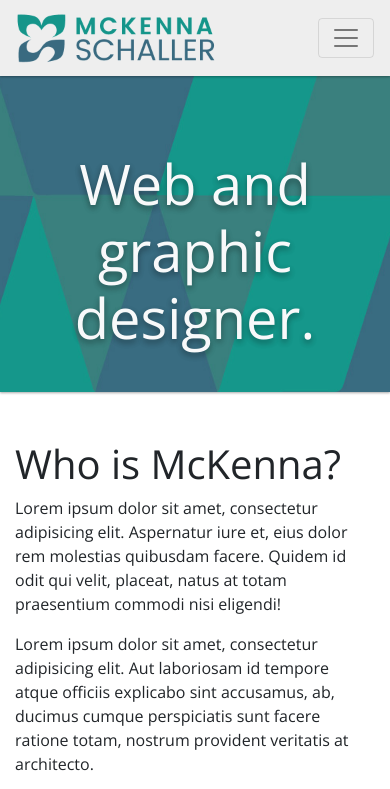
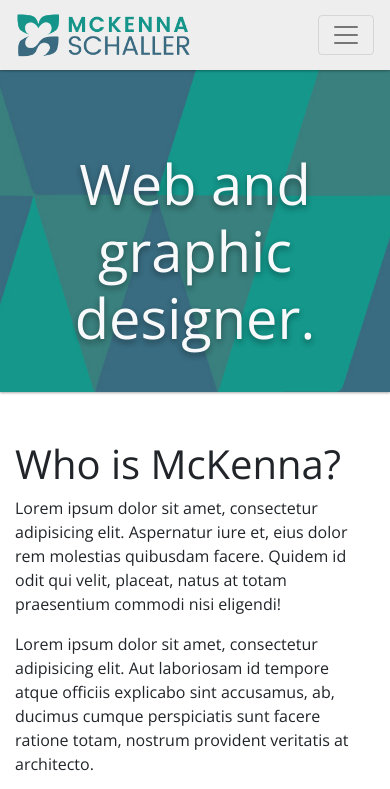
Before and after one commit to mkschaller/mkschaller.github.io, a plain HTML site: page index.html in a window 390 px wide. Shown: the top 789 px of the page. Drawn offline with nearby package versions, Linux system fonts and the light colour scheme.

Commit message:
Media query mobile logo

```diff
--- a/css/styles.scss
+++ b/css/styles.scss
@@ -49,8 +49,14 @@ h1.text-light{
 	box-shadow: $shadow-sm;
 }
 nav img{
-	width: 200px;
+	width: 225px;
 	height: auto;
+}
+@media only screen and (max-width: 576px) {
+		nav img {
+		width: 175px;
+		height: auto;
+	}
 }
 /* Footer --------------------------------------------------------------- */
 
```
Also changed, not shown: css/styles.css.
